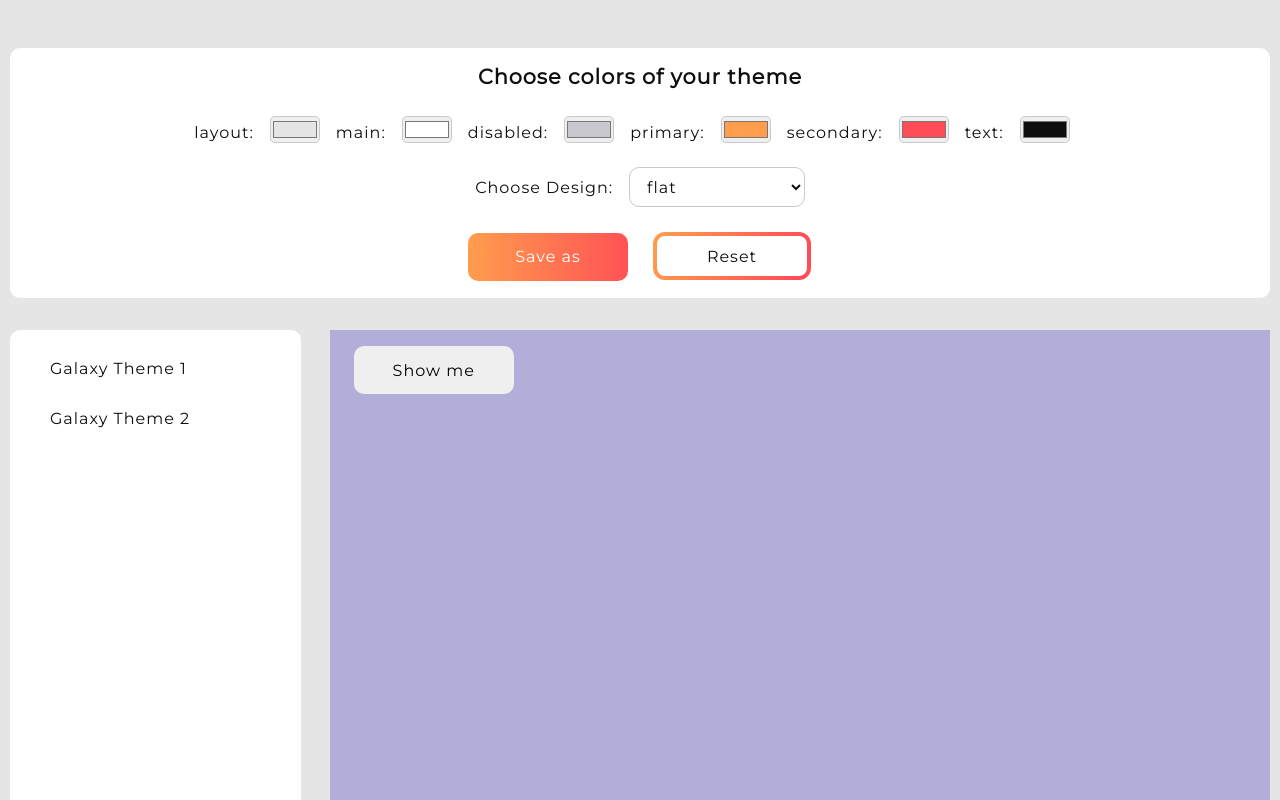
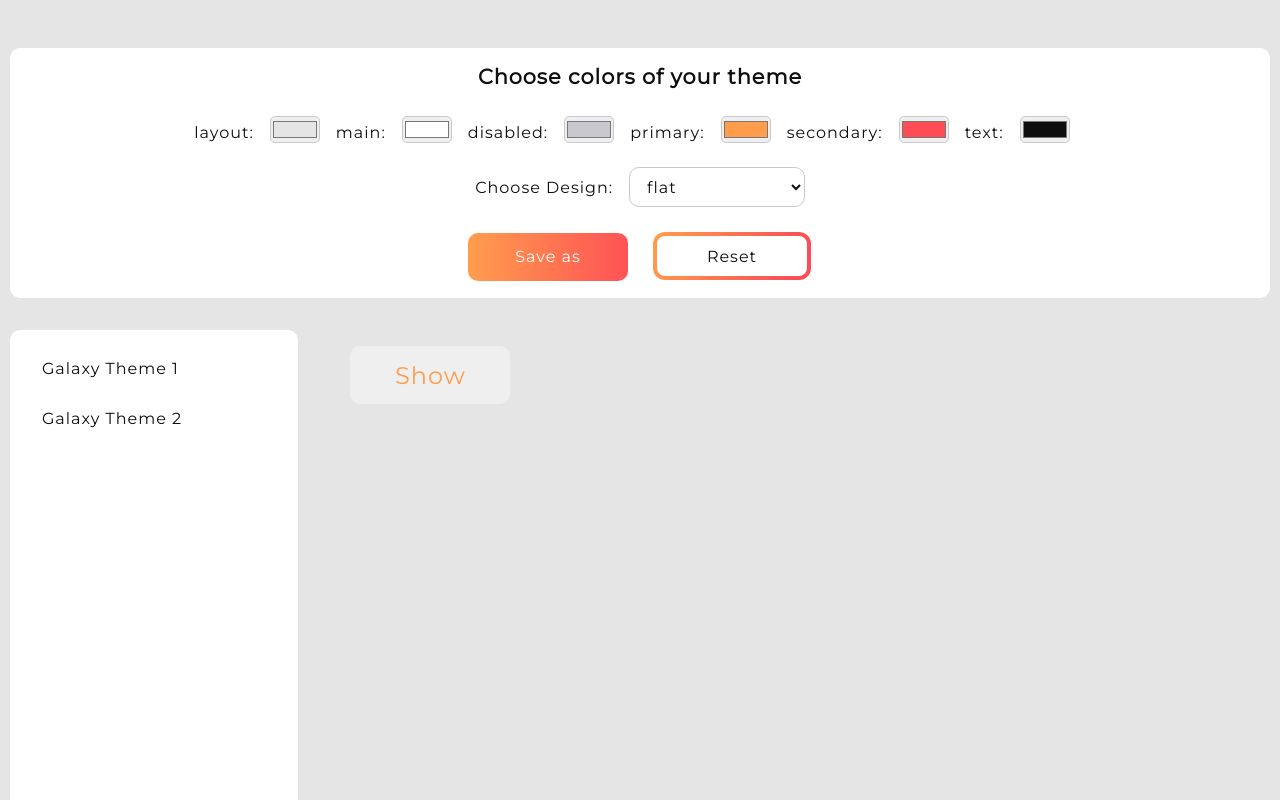
Before and after one commit to JulVBar/InterfaceApp, a React (Create React App) app: page / in a window 1280 px wide. Built offline with nearby package versions, Linux system fonts and the light colour scheme.

Commit message:
styled main parts of app

```diff
--- a/package.json
+++ b/package.json
@@ -16,6 +16,7 @@
     "react-scripts": "4.0.3",
     "reactjs-popup": "^2.0.5",
     "sass": "^1.43.2",
+    "styled-components": "^5.3.5",
     "uuid": "^8.3.2"
   },
   "scripts": {
--- a/src/actions/index.js
+++ b/src/actions/index.js
@@ -8,6 +8,13 @@ export const colorsSetting = (colors) => {
 export const setDefaultColors = () => {
     return {
         type: 'DEFAULT_COLORS',
+    }
+}
+
+export const setActiveTheme = (theme) => {
+    return {
+        type: 'ACTIVE_THEME',
+        payload: theme,
     }
 }
 
--- /dev/null
+++ b/src/components/ButtonGradientBorder/ButtonGradientBorder.js
@@ -0,0 +1,32 @@
+import './buttonGradientBorder.scss';
+
+const ButtonGradientBorder =  ({
+    type,
+    textColor,
+    primaryColor,
+    secondaryColor,
+    handler,
+    buttonText}) => {
+
+    return (
+        <button
+            type={type}
+            className="buttonsReset btnGradientBorder"
+            style={{color: textColor}}
+            onClick={handler}
+        >
+            <svg id="storage" width="0" height="0" viewBox="0 0 0 0">
+                <linearGradient id="gradient" x1="0%" y1="0%" x2="100%" y2="10%">
+                    <stop offset="0%" stopColor={primaryColor}></stop>
+                    <stop offset="100%" stopColor={secondaryColor}></stop>
+                </linearGradient>
+            </svg>
+            <svg className="gradientBorder">
+                <rect rx="10" ry="10" x="3" y="3" />
+            </svg>
+            {buttonText}
+        </button>
+    )
+}
+
+export default ButtonGradientBorder;
--- /dev/null
+++ b/src/components/ButtonGradientBorder/buttonGradientBorder.scss
@@ -0,0 +1,19 @@
+.gradientBorder {
+    position: absolute;
+    top: 0;
+    left: 0;
+    width: 100%;
+    height: 100%;
+
+
+    rect {
+        fill: none;
+        stroke: url(#gradient);
+        stroke-width: 4px;
+        width: calc(100% - 6px);
+        height: calc(100% - 6px);
+    }
+}
+//   .btn:hover rect{
+//     stroke:green;
+//   }
--- a/src/components/ColorPanel/ColorPanel.js
+++ b/src/components/ColorPanel/ColorPanel.js
@@ -1,8 +1,9 @@
 import { useCallback } from 'react';
 import { useDispatch, useSelector } from 'react-redux';
-import { colorsSetting, setDefaultColors } from '../../actions';
+import { colorsSetting, setDefaultColors, setActiveTheme } from '../../actions';
 import SaveThemePopup from '../SaveThemePopup/SaveThemePopup';
 import ThemeSwitcher from '../ThemeSwitcher/ThemeSwitcher';
+import ButtonGradientBorder from '../ButtonGradientBorder/ButtonGradientBorder';
 import classNames from 'classnames';
 
 import './colorPanel.scss';
@@ -25,6 +26,7 @@ const ColorPanel = () => {
     const resetHandler = useCallback(
         () => {
             dispatch(setDefaultColors());
+            dispatch(setActiveTheme(''));
         },[dispatch]);
 
     const interfaceDesign = classNames('colorPanel', themeStyle);
@@ -62,23 +64,14 @@ const ColorPanel = () => {
             <div className="buttonsBar">
                 <SaveThemePopup />
 
-                <button
-                    className="buttonsReset btnGradientBorder"
-                    style={{color: text}}
+                <ButtonGradientBorder
                     type="button"
-                    onClick={resetHandler}
-                >
-                    <svg id="storage" width="0" height="0" viewBox="0 0 0 0">
-                        <linearGradient id="gradient" x1="0%" y1="0%" x2="100%" y2="10%">
-                            <stop offset="0%" stopColor={primary}></stop>
-                            <stop offset="100%" stopColor={secondary}></stop>
-                        </linearGradient>
-                    </svg>
-                    <svg className="gradientBorder">
-                        <rect rx="10" ry="10" x="3" y="3" />
-                    </svg>
-                    Reset
-                </button>
+                    textColor={text}
+                    primaryColor={primary}
+                    secondaryColor={secondary}
+                    handler={resetHandler}
+                    buttonText="Reset"
+                />
             </div>
         </div>
     )
--- a/src/components/InterfaceBoard/InterfaceBoard.js
+++ b/src/components/InterfaceBoard/InterfaceBoard.js
@@ -1,15 +1,30 @@
 import { useSelector } from 'react-redux';
 import classNames from 'classnames';
+
+import styled from 'styled-components';
 
 import './interfaceBoard.scss';
 
 const InterfaceBoard = () => {
-    const { layoutColor, themeStyle } = useSelector(state => state);
+    const { colors, themeStyle } = useSelector(state => state);
     const interfaceDesign = classNames('interfaceBoard', themeStyle);
+
+    const Button = styled.button`
+      font-size: 1.5em;
+      text-align: center;
+      color: ${colors.primary};
+
+      &:hover {
+        background: ${colors.primary};
+      }
+    `;
 
     return (
         <div className={interfaceDesign}>
-            <button type="button" style={{background: `${layoutColor}`}}>Show me</button>
+          <Button>
+            Show
+          </Button>
+            {/* <button type="button" style={{background: `${colors.layout}`}}>Show me</button> */}
         </div>
     )
 }
--- a/src/components/InterfaceBoard/interfaceBoard.scss
+++ b/src/components/InterfaceBoard/interfaceBoard.scss
@@ -4,6 +4,5 @@
 .interfaceBoard {
     height: $height;
     width: 100%;
-    background: rgb(179, 174, 217);
     padding: $padding;
 }
--- a/src/components/ThemeSidebar/ThemeSidebar.js
+++ b/src/components/ThemeSidebar/ThemeSidebar.js
@@ -1,16 +1,18 @@
-import { useEffect, useRef, useCallback } from 'react';
+import { useEffect, useCallback, useState } from 'react';
 import { useDispatch, useSelector } from 'react-redux';
-import { colorsSetting, userThemesSetting, setDefaultColors } from '../../actions';
+import { colorsSetting, userThemesSetting, setDefaultColors, setActiveTheme } from '../../actions';
 import { GALAXY_THEMES } from '../../constants/galaxyThemesConstants';
+import { gradient } from '../../constants/styleConstants';
 import Icon from '../Icon/Icon';
+import styled from 'styled-components';
 import './themeSidebar.scss';
 
 const ThemeSidebar = () => {
-    const { userThemes } = useSelector(state => state);
-    const { main, disabled } = useSelector(state => state.colors);
+    const { userThemes, activeTheme } = useSelector(state => state);
+    const { main, disabled, primary, secondary } = useSelector(state => state.colors);
+    const {linear, degrees, from, to} = gradient;
 
     const dispatch = useDispatch();
-    const itemRefs = useRef([]);
 
     const themes = (Object.values(localStorage)).map(item => JSON.parse(item));
     const themesList = [...GALAXY_THEMES, ...userThemes];
@@ -25,7 +27,6 @@ const ThemeSidebar = () => {
             dispatch(colorsSetting(theme.colors))
         },[dispatch]);
 
-
     const onThemeDelete = useCallback(
         (theme) => {
             localStorage.removeItem(theme.title);
@@ -34,28 +35,34 @@ const ThemeSidebar = () => {
             dispatch(setDefaultColors());
         },[dispatch, userThemes]);
 
-    const focusOnItem = useCallback(
-        (title) => {
-            itemRefs.current.forEach(item => item.classList.remove('themeActive'));
-            itemRefs.current[title].classList.add('themeActive');
-            itemRefs.current[title].focus();
-        },[]);
+    const onActiveTheme = useCallback(
+        (item) => {
+            dispatch(setActiveTheme(item.title));
+        },[dispatch]);
+
+    const ThemeList = styled.ul`
+        li {
+            &.themeActive {
+                background: ${linear}(${degrees}, ${primary} ${from}, ${secondary} ${to})
+            }
+        }
+    `;
 
     return (
         <div className="themeSidebar" style={{background: main}}>
-            {/* <h2>Themes:</h2> */}
-            <ul>
+            <ThemeList>
                 {themesList.map((item, index) => (
                     <li
-                        className='themeItem'
+                        className={activeTheme === item.title ? 'themeActive themeItem' : 'themeItem'}
                         key={`${item.title}-${index}`}
                         title={item.title}
-                        ref={el => itemRefs.current[index] = el}
+
+                        onClick={()=>{onActiveTheme(item)}}
                     >
                         <span
                             onClick={() => {
                                 onThemeChange(item);
-                                focusOnItem(index);
+
                             }}
                         >
                             {item.title}
@@ -71,7 +78,7 @@ const ThemeSidebar = () => {
                         }
                     </li>
                 ))}
-            </ul>
+            </ThemeList>
         </div>
     )
 }
--- a/src/components/ThemeSidebar/themeSidebar.scss
+++ b/src/components/ThemeSidebar/themeSidebar.scss
@@ -5,7 +5,7 @@
     overflow-y: auto;
     width: 30%;
     margin-right: 1.8rem;
-    padding: $padding;
+    padding: 1rem;
     border-radius: $standard-br;
 
     ul {
@@ -17,7 +17,7 @@
 
         li {
             min-height: 2.8rem;
-            padding: 0.3rem 0 0.3rem 1rem;
+            padding: 0.3rem 0.3rem 0.3rem 1rem;
             display: flex;
             align-items: center;
             border-radius: $standard-br;
@@ -40,7 +40,6 @@
 
     &.themeActive {
         span {
-            font-weight: bold;
             transform: scale(1.1);
         }
     }
--- a/src/reducers/index.js
+++ b/src/reducers/index.js
@@ -8,6 +8,7 @@ const initialState = {
         secondary: '#FF4C56',
         text: '#0F0E0E'
     },
+    activeTheme: '',
     userThemes: [],
     themeStyle: 'flat',
 }
@@ -29,6 +30,11 @@ const reducer = (state = initialState, action) => {
                 ...state,
                 userThemes: action.payload,
             }
+        case 'ACTIVE_THEME':
+            return {
+                ...state,
+                activeTheme: action.payload,
+            }
         case 'CHANGE_THEMESTYLE':
             return {
                 ...state,
--- a/src/styles/index.scss
+++ b/src/styles/index.scss
@@ -23,7 +23,6 @@ button {
     transition: transform 0.2s linear;
     cursor: pointer;
 
-
     &.btnGradientBorder {
         position: relative;
         background: transparent;
@@ -34,23 +33,3 @@ button {
         transform: translateY(-5%);
     }
 }
-
-.gradientBorder {
-    position: absolute;
-    top: 0;
-    left: 0;
-    width: 100%;
-    height: 100%;
-
-
-    rect {
-        fill: none;
-        stroke: url(#gradient);
-        stroke-width: 4px;
-        width: calc(100% - 6px);
-        height: calc(100% - 6px);
-    }
-}
-//   .btn:hover rect{
-//     stroke:green;
-//   }
```
Also changed, not shown: src/components/SaveThemePopup/SaveThemePopup.js (+9 -17 lines), 1 other file (tests, documents, lock files or other folders).
